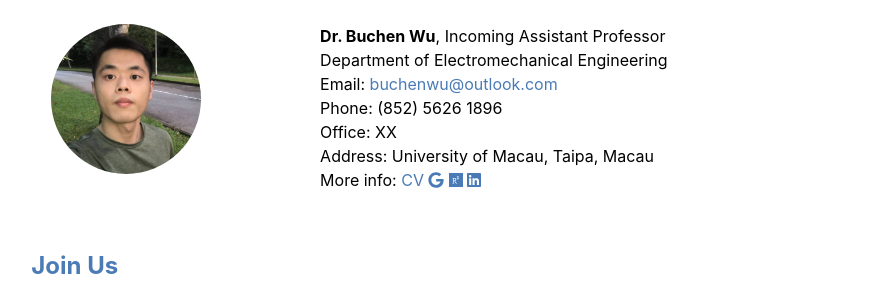
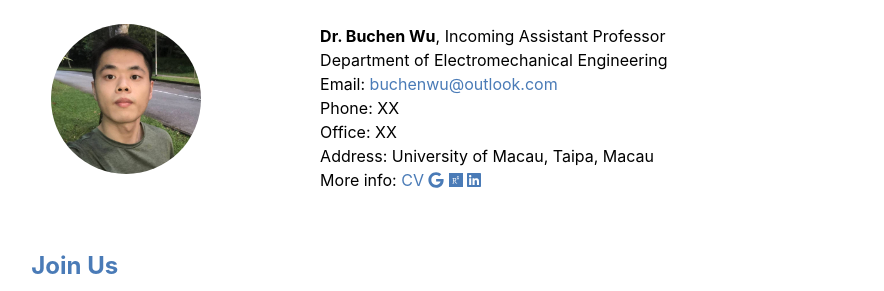
Before and after one commit to buchenwu/buchenwu.github.io, a Jekyll site: the page built from team.md, in a window 1280 px wide. Shown: the part 321-612 px from the top of the page, without its empty margins (198-1082 px from the left). Built offline with Jekyll 4.4.1, drawn with Linux system fonts in a browser that asks for light colours.

Commit message:
Update people.yml

```diff
--- a/_data/people.yml
+++ b/_data/people.yml
@@ -3,7 +3,7 @@ PI:
    title: 'Dr.',
    position: 'Incoming Assistant Professor',
    degree: 'PhD in Mechanical Engineering',
-   phone: '(852) 5626 1896',
+   phone: 'XX',
    email: 'buchenwu@outlook.com',
    office: 'XX',
    department: 'Department of Electromechanical Engineering',
```
